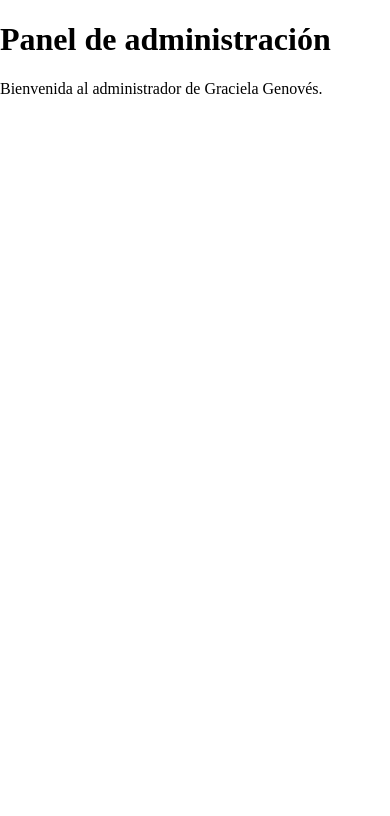
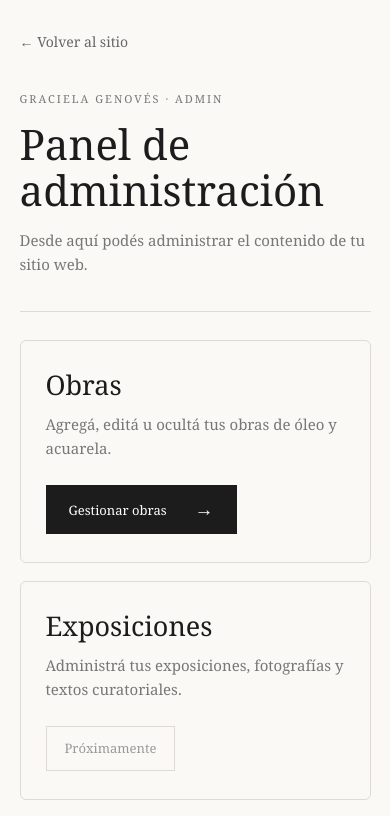
Before and after one commit to FlorenciaCampos/graciela-genoves-cms, a React (Vite) app in the folder frontend/graciela-genoves-web/: page /admin in a window 390 px wide. Shown: the top 816 px of the page. Built offline with nearby package versions, Linux system fonts and the light colour scheme; no server answers; sample sign-in values are in the browser's storage.

Commit message:
"Crear panel de administración responsive con acceso a las secciones del sitio"

```diff
--- a/frontend/graciela-genoves-web/src/admin/pages/AdminDashboard.jsx
+++ b/frontend/graciela-genoves-web/src/admin/pages/AdminDashboard.jsx
@@ -1,8 +1,107 @@
+
+import { Link } from "react-router-dom";
+import "../styles/AdminDashboard.css";
+
 function AdminDashboard() {
   return (
-      <main>
+    <main className="admin-dashboard">
+      <div className="admin-dashboard__container">
+
+        {/* VOLVER AL SITIO */}
+
+        <Link
+          to="/"
+          className="admin-dashboard__back"
+        >
+          ← Volver al sitio
+        </Link>
+
+        {/* ENCABEZADO */}
+
+        <header className="admin-dashboard__header">
+          <p className="admin-dashboard__eyebrow">
+            GRACIELA GENOVÉS · ADMIN
+          </p>
+
           <h1>Panel de administración</h1>
-        <p>Bienvenida al administrador de Graciela Genovés.</p>
+
+          <p className="admin-dashboard__description">
+            Desde aquí podés administrar el contenido de tu sitio web.
+          </p>
+        </header>
+
+        {/* OPCIONES DEL PANEL */}
+
+        <section
+          className="admin-dashboard__grid"
+          aria-label="Secciones de administración"
+        >
+
+          {/* OBRAS */}
+
+          <article className="admin-dashboard__card">
+            <h2>Obras</h2>
+
+            <p>
+              Agregá, editá u ocultá tus obras de óleo
+              y acuarela.
+            </p>
+
+            <Link
+              to="/admin/obras"
+              className="admin-dashboard__button"
+            >
+              Gestionar obras
+              <span aria-hidden="true">→</span>
+            </Link>
+          </article>
+
+          {/* EXPOSICIONES */}
+
+          <article className="admin-dashboard__card">
+            <h2>Exposiciones</h2>
+
+            <p>
+              Administrá tus exposiciones,
+              fotografías y textos curatoriales.
+            </p>
+
+            <span className="admin-dashboard__pending">
+              Próximamente
+            </span>
+          </article>
+
+          {/* SOBRE MÍ */}
+
+          <article className="admin-dashboard__card">
+            <h2>Sobre mí</h2>
+
+            <p>
+              Editá tu biografía, currículum,
+              statement y escritos.
+            </p>
+
+            <span className="admin-dashboard__pending">
+              Próximamente
+            </span>
+          </article>
+
+          {/* CONTACTO */}
+
+          <article className="admin-dashboard__card">
+            <h2>Contacto</h2>
+
+            <p>
+              Administrá la información de contacto
+              de tu sitio web.
+            </p>
+
+            <span className="admin-dashboard__pending">
+              Próximamente
+            </span>
+          </article>
+        </section>
+      </div>
     </main>
   );
 }
--- /dev/null
+++ b/frontend/graciela-genoves-web/src/admin/styles/AdminDashboard.css
@@ -0,0 +1,281 @@
+
+/* PANEL DE ADMINISTRACIÓN */
+
+.admin-dashboard {
+    min-height: 100vh;
+    background: #faf9f6;
+    color: #1c1c1c;
+
+    padding: 48px 6% 90px;
+    box-sizing: border-box;
+
+    font-family: Georgia, "Times New Roman", serif;
+  }
+
+  .admin-dashboard__container {
+    width: 100%;
+    max-width: 1440px;
+    margin: 0 auto;
+  }
+
+  /* VOLVER AL SITIO */
+
+  .admin-dashboard__back {
+    display: inline-block;
+
+    margin-bottom: 60px;
+    padding: 0;
+
+    color: #666;
+    font-family: inherit;
+    font-size: 14px;
+    text-decoration: none;
+
+    transition: color 0.2s ease;
+  }
+
+  .admin-dashboard__back:hover {
+    color: #111;
+  }
+
+  /* ENCABEZADO */
+
+  .admin-dashboard__header {
+    margin-bottom: 55px;
+  }
+
+  .admin-dashboard__eyebrow {
+    margin: 0 0 15px;
+
+    color: #777;
+    font-size: 11px;
+    font-weight: 400;
+    letter-spacing: 2px;
+  }
+
+  .admin-dashboard__header h1 {
+    margin: 0 0 15px;
+
+    font-size: clamp(42px, 5vw, 68px);
+    font-weight: 400;
+    line-height: 1.1;
+  }
+
+  .admin-dashboard__description {
+    margin: 0;
+
+    color: #777;
+    font-size: 15px;
+    line-height: 1.6;
+  }
+
+  /* GRILLA */
+
+  .admin-dashboard__grid {
+    display: grid;
+    grid-template-columns: repeat(2, minmax(0, 1fr));
+
+    gap: 28px;
+
+    padding-top: 40px;
+    border-top: 1px solid #dedbd6;
+  }
+
+  /* TARJETAS */
+
+  .admin-dashboard__card {
+    display: flex;
+    flex-direction: column;
+    align-items: flex-start;
+
+    min-width: 0;
+    min-height: 245px;
+
+    padding: 38px 42px;
+    box-sizing: border-box;
+
+    background: transparent;
+    border: 1px solid #dedbd6;
+    border-radius: 6px;
+
+    transition:
+      border-color 0.2s ease,
+      background-color 0.2s ease;
+  }
+
+  .admin-dashboard__card:hover {
+    border-color: #bdb9b2;
+    background: #fff;
+  }
+
+  /* TÍTULOS */
+
+  .admin-dashboard__card h2 {
+    margin: 0 0 14px;
+
+    color: #1c1c1c;
+    font-size: 32px;
+    font-weight: 400;
+    line-height: 1.15;
+  }
+
+  /* DESCRIPCIÓN */
+
+  .admin-dashboard__card p {
+    margin: 0 0 28px;
+
+    max-width: 420px;
+
+    color: #777;
+    font-size: 16px;
+    font-weight: 400;
+    line-height: 1.6;
+  }
+
+  /* BOTÓN PRINCIPAL */
+
+  .admin-dashboard__button {
+    display: inline-flex;
+    align-items: center;
+    justify-content: space-between;
+
+    gap: 28px;
+    margin-top: auto;
+
+    padding: 15px 24px;
+
+    background: #1c1c1c;
+    border: 1px solid #1c1c1c;
+    border-radius: 0;
+
+    color: #fff;
+    font-family: inherit;
+    font-size: 14px;
+    font-weight: 400;
+    line-height: 1.4;
+    text-decoration: none;
+
+    cursor: pointer;
+
+    transition: background-color 0.2s ease;
+  }
+
+  .admin-dashboard__button:link,
+  .admin-dashboard__button:visited {
+    color: #fff;
+    text-decoration: none;
+  }
+
+  .admin-dashboard__button:hover {
+    background: #444;
+  }
+
+  .admin-dashboard__button span {
+    font-size: 19px;
+    line-height: 1;
+  }
+
+  /* SECCIONES PENDIENTES */
+
+  .admin-dashboard__pending {
+    display: inline-block;
+
+    margin-top: auto;
+    padding: 13px 20px;
+
+    border: 1px solid #dedbd6;
+
+    color: #999;
+    font-family: inherit;
+    font-size: 13px;
+    line-height: 1.4;
+
+    cursor: default;
+  }
+
+  /* TABLET */
+
+  @media (max-width: 1000px) {
+    .admin-dashboard__card {
+      padding: 32px;
+      min-height: 260px;
+    }
+
+    .admin-dashboard__card h2 {
+      font-size: 28px;
+    }
+
+    .admin-dashboard__card p {
+      font-size: 15px;
+    }
+  }
+
+  /* CELULAR */
+
+  @media (max-width: 650px) {
+    .admin-dashboard {
+      min-height: 100vh;
+      padding: 30px 5% 60px;
+    }
+
+    .admin-dashboard__back {
+      margin-bottom: 40px;
+    }
+
+    .admin-dashboard__header {
+      margin-bottom: 35px;
+    }
+
+    .admin-dashboard__header h1 {
+      font-size: 42px;
+      line-height: 1.1;
+    }
+
+    .admin-dashboard__description {
+      font-size: 15px;
+    }
+
+    .admin-dashboard__grid {
+      grid-template-columns: 1fr;
+
+      gap: 18px;
+
+      padding-top: 28px;
+    }
+
+    .admin-dashboard__card {
+      min-height: auto;
+      padding: 28px 25px;
+    }
+
+    .admin-dashboard__card h2 {
+      margin-bottom: 12px;
+      font-size: 27px;
+    }
+
+    .admin-dashboard__card p {
+      margin-bottom: 25px;
+      font-size: 15px;
+    }
+
+    .admin-dashboard__button {
+      padding: 14px 22px;
+      font-size: 13px;
+    }
+
+    .admin-dashboard__pending {
+      padding: 12px 18px;
+    }
+  }
+
+  /* CELULARES PEQUEÑOS */
+
+  @media (max-width: 380px) {
+    .admin-dashboard__header h1 {
+      font-size: 36px;
+    }
+
+    .admin-dashboard__card {
+      padding: 25px 20px;
+    }
+  }
```
Lines whose indentation alone changed are shown as unchanged.
